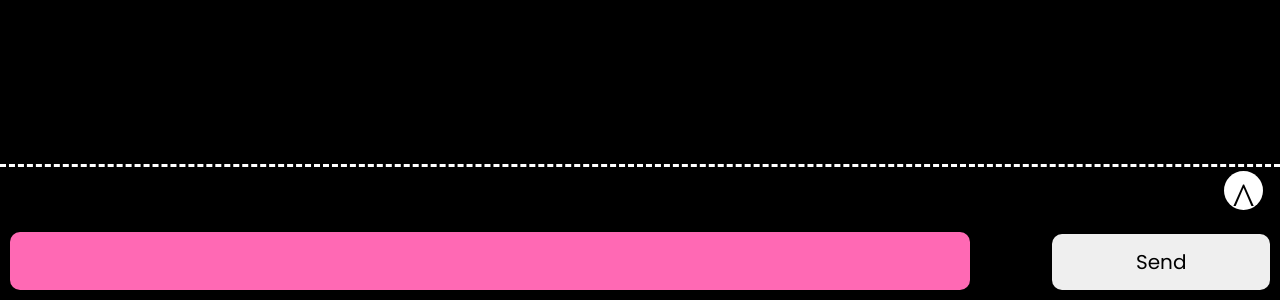
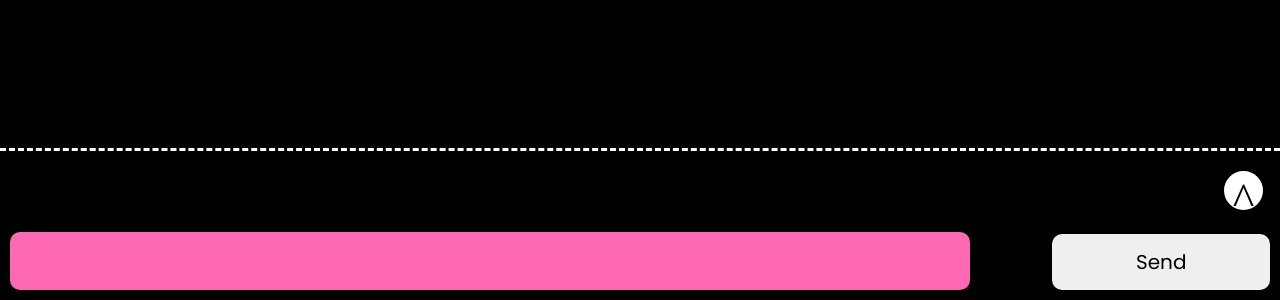
Before and after one commit to Siddhantsingh1230/Chat1.0, a plain HTML site: page index.html in a window 1280 px wide. Shown: the part 500-800 px from the top of the page. Drawn offline with nearby package versions, Linux system fonts and the light colour scheme.

Commit message:
Update index.html

```diff
--- a/index.html
+++ b/index.html
@@ -62,9 +62,9 @@
 
       #msg {
 
-        min-height: 80vh;
+        min-height: 78vh;
 
-        max-height:80vh ;
+        max-height:78vh ;
 
         overflow-y: scroll;
 
```
